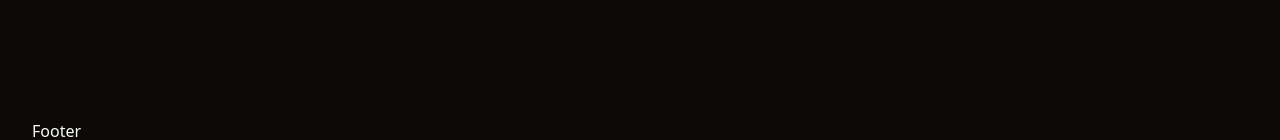
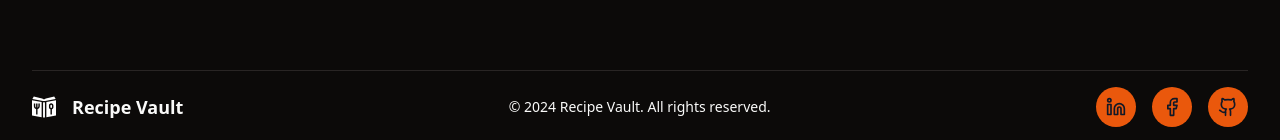
Before and after one commit to ShantoNoor/Recipe-Vault-Frontend, a React (Vite) app: page / in a window 1280 px wide. Shown: the part 657-797 px from the top of the page. Built offline with nearby package versions, Linux system fonts and the light colour scheme; no server answers.

Commit message:
footer complete

```diff
--- a/src/components/Footer.jsx
+++ b/src/components/Footer.jsx
@@ -1,8 +1,60 @@
+import { Facebook, Github, Linkedin, UtensilsCrossed } from "lucide-react";
+import { useNavigate } from "react-router-dom";
+import { Separator } from "./ui/separator";
+import Logo from "./Logo";
+
 const Footer = () => {
+  const navigate = useNavigate();
   return (
-    <>
-      <div>Footer</div>
-    </>
+    <footer className="mb-4">
+      <Separator orientation="horizontal" className="mb-4" />
+      <div className="mx-auto items-center justify-between md:flex">
+        <div
+          className="inline-flex items-center cursor-pointer"
+          onClick={() => navigate("/")}
+        >
+          <Logo />
+          <span className="ml-4 text-lg font-bold">Recipe Vault</span>
+        </div>
+        <div className="mt-4 md:mt-0">
+          <p className="text-sm font-medium text-foreground">
+            © 2024 Recipe Vault. All rights reserved.
+          </p>
+        </div>
+        <div className="mt-4 md:mt-0">
+          <div className="flex justify-center gap-4">
+            <a
+              rel="noopener noreferrer"
+              href="https://www.linkedin.com/in/shantonoor/"
+              title="Email"
+              target="_blank"
+              className="slide-from-right focus:ring hover:ring focus:ri hover:ri flex items-center justify-center w-10 h-10 rounded-full bg-primary text-gray-50   dark:text-gray-900"
+            >
+              <Linkedin className="w-5 h-5" />
+            </a>
+            <a
+              rel="noopener noreferrer"
+              href="https://www.facebook.com/ShantoN00R/"
+              title="Facebook"
+              target="_blank"
+              className="slide-from-right focus:ring hover:ring focus:ri hover:ri flex items-center justify-center w-10 h-10 rounded-full sm:w-10 sm:h-10 bg-primary text-gray-50   dark:text-gray-900"
+            >
+              <Facebook className="w-5 h-5" />
+            </a>
+
+            <a
+              rel="noopener noreferrer"
+              href="https://github.com/ShantoNoor"
+              title="GitHub"
+              target="_blank"
+              className="slide-from-right focus:ring hover:ring focus:ri hover:ri flex items-center justify-center w-10 h-10 rounded-full bg-primary text-gray-50   dark:text-gray-900"
+            >
+              <Github className="w-5 h-5" />
+            </a>
+          </div>
+        </div>
+      </div>
+    </footer>
   );
 };
 
```
